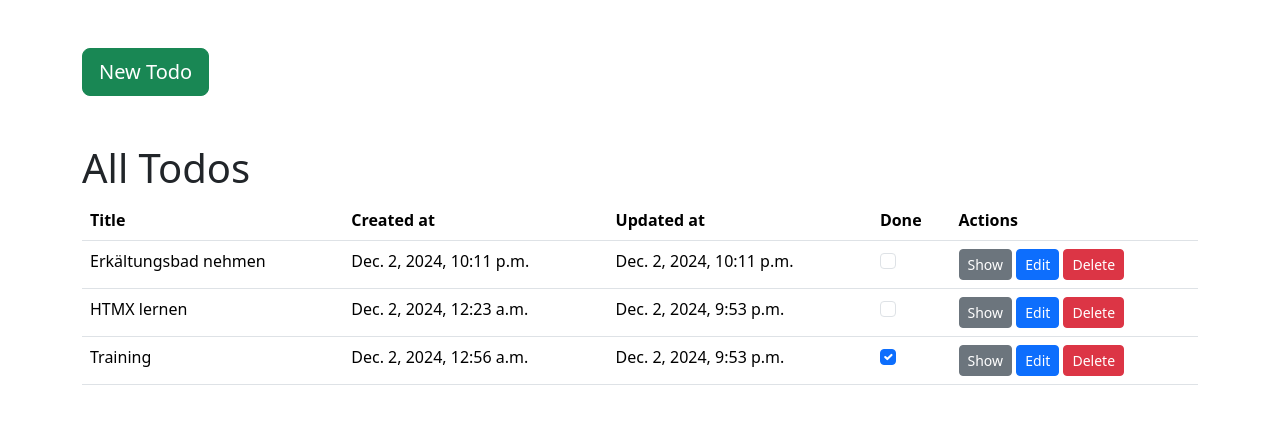
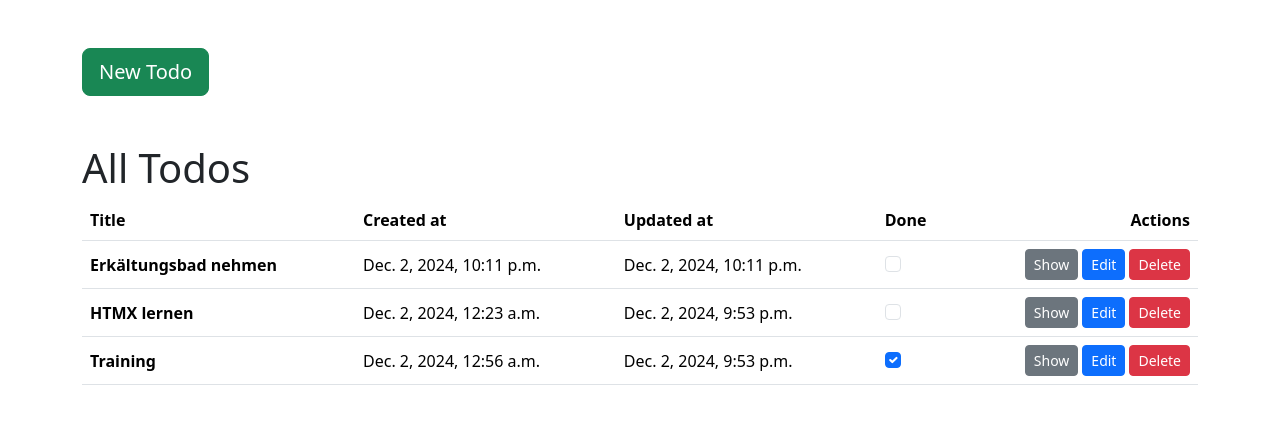
Before and after one commit to bastivogt/django-with-htmx, a Django app: page /todos/ in a window 1280 px wide. Shown: the part 75-499 px from the top of the page. Run offline with Django 5.2, Linux system fonts and the light colour scheme; a user stored in the database is signed in; data comes from the database, SQL or seed files in the repository; both versions use the stored data as it was after the commit; some libraries are stand-ins or nearby versions.

Commit message:
adjust table

```diff
--- a/todos/templates/todos/partials/_table.html
+++ b/todos/templates/todos/partials/_table.html
@@ -8,13 +8,13 @@
                 <th scope="col">{% trans "Created at" %}</th>
                 <th scope="col">{% trans "Updated at" %}</th>
                 <th scope="col">{% trans "Done" %}</th>
-                <th scope="col">{% trans "Actions" %}</th>
+                <th scope="col"><div class="d-flex justify-content-end">{% trans "Actions" %}</div></th>
               </tr>
             </thead>
             <tbody>
                 {% for todo in todos %}
-                    <tr>
-                        <td>{{ todo.title }}</td>
+                    <tr style="vertical-align: middle;">
+                        <td><strong>{{ todo.title }}</strong></td>
                         <td>{{ todo.created_at }}</td>
                         <td>{{ todo.updated_at }}</td>
                         <td>
@@ -30,6 +30,7 @@
                             </div>
                         </td>
                         <td>
+                          <div class="d-flex flex-nowrap gap-1 w-full justify-content-end">
                             <a class="btn btn-secondary btn-sm" href="{% url 'todos-detail' id=todo.id %}">{% trans "Show" %}</a>
                             <a class="btn btn-primary btn-sm" href="{% url 'todos-edit' id=todo.id %}">{% trans "Edit" %}</a>
                             <a
@@ -39,7 +40,7 @@
                                 hx-confirm="{% trans 'Do you really want to delete' %}: {{ todo.title|upper }}?"
                                 class="btn btn-danger btn-sm" href="#">{% trans "Delete" %}</a>
                             {% comment %} <a class="btn btn-danger btn-sm" href="{% url 'todos-delete' id=todo.id %}">{% trans "Delete" %}</a> {% endcomment %}
-
+                          </div>
                         </td>
                     </tr>
                 {% endfor %}
```
Also changed, not shown: db.sqlite3.
